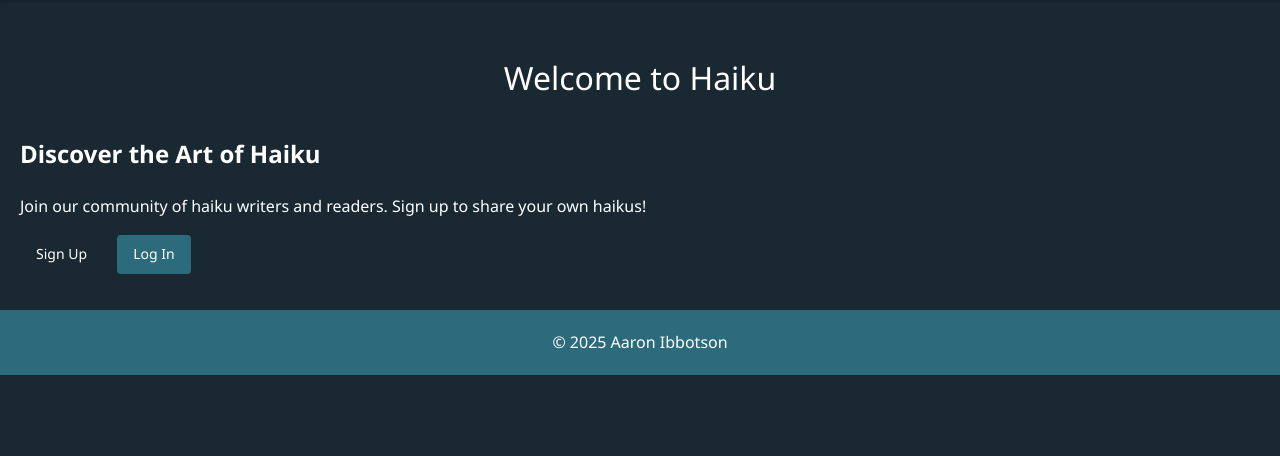
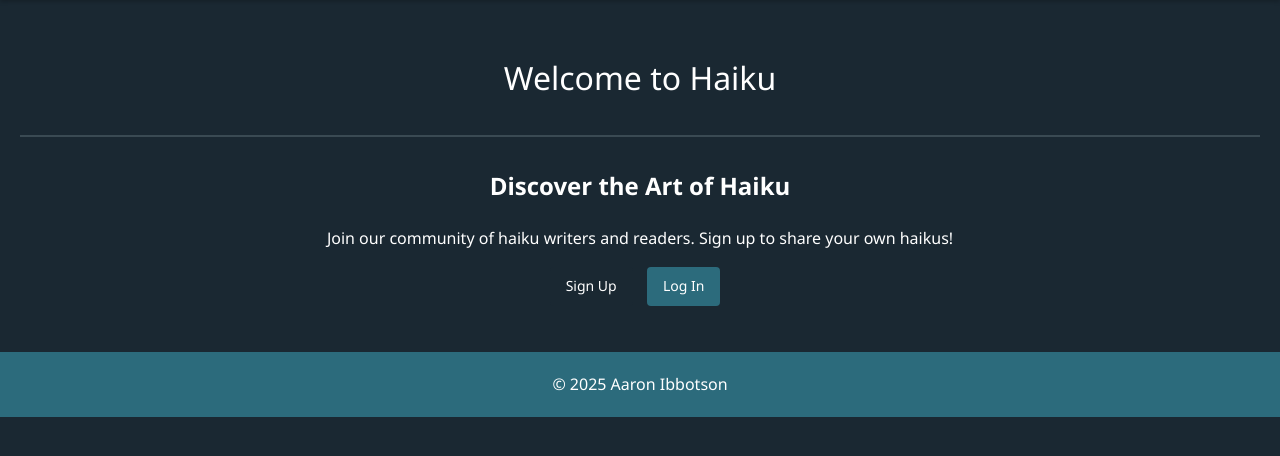
Before and after one commit to w1zzball/haiku, a Django app: page / in a window 1280 px wide. Shown: the part 92-548 px from the top of the page. Run offline with Django 5.2, Linux system fonts and the light colour scheme; data that the repository does not hold is empty.

Commit message:
style: add welcome section styling for improved layout

```diff
--- a/static/css/components/base.css
+++ b/static/css/components/base.css
@@ -105,6 +105,12 @@ nav li a:hover {
   background: var(--primary-color);
   margin: 5px 0;
   transition: all 0.3s ease;
+}
+
+.welcome-section {
+  text-align: center;
+  padding: 10px 0;
+  border-top: 2px solid var(--border-color);
 }
 
 /* fontawesome icon styling*/
```
Also changed, not shown: 1 other file.
